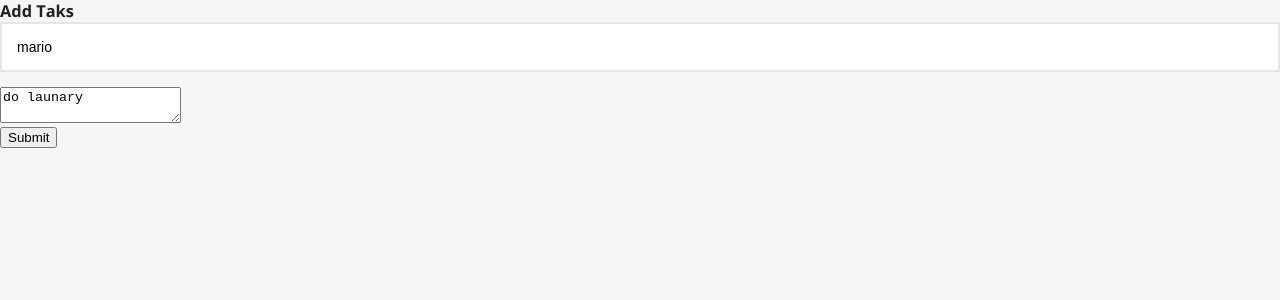
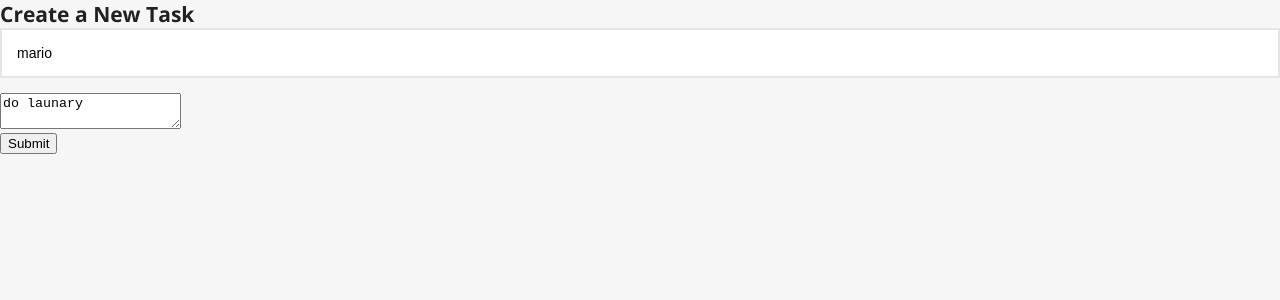
Before and after one commit to Abelmalu/Medhanit_toddo, a React (Vite) app in the folder react/: page /add in a window 1280 px wide. Shown: the top 300 px of the page. Built offline with nearby package versions, Linux system fonts and the light colour scheme.

Commit message:
tasks can be created form the frontend

```diff
--- a/react/src/App.jsx
+++ b/react/src/App.jsx
@@ -1,64 +1,34 @@
-import { useState } from 'react'
+import { BrowserRouter as Router, Routes, Route } from 'react-router-dom';
+import CreateTask from './create'
+import Login from './views/login'
 
 
 
 function App() {
-    // let name = 'mario'
-    const [title,setTitle] = useState('mario')
-    const [description,setDescription] = useState('do launary')
-    const create = ()=>{
-
-
-
-
-
-
-    }
-
-    const handleSubmit = (e)=>{
-        e.preventDefault();
-        const task = {
-            title,description
-        }
-        console.log(task)
-        fetch('http://127.0.0.1:8000/api/create/todo',{
-            method:'POST',
-            headers:{"Content-Type": "application/json"},
-            body:JSON.stringify(task)
-        }).then(response => {
-                if (!response.ok) {
-                    throw new Error('Failed to create task');
-                }
-                return response.json(); // Parse the JSON response if successful
-            })
-            .then(data => {
-                console.log('New task added:', data);
-                // Reset form or display a success message, etc.
-            })
-            .catch(error => {
-                console.error(error);
-                setError(error.message); // Set error message if the request fails
-            });
-
-    }
-
 
 
 
   return (
-   <div className="App">
-    <h3>Add Taks</h3>
 
-    <form onSubmit={handleSubmit}>
+    <Router>
+         <div className="App">
+            <div className="content">
 
-        <input type="text" value={title} onChange={(e)=> setTitle(e.target.value)} />
-        <textarea name="" id="" value={description} onChange={(e)=>setDescription(e.target.value)}></textarea> <br />
-        <button>Submit</button>
-    </form>
+                <Routes>
+                     <Route path="/add" element={<CreateTask />} />
+
+
+
+                </Routes>
+            </div>
 
 
 
    </div>
+
+
+    </Router>
+
   )
 }
 
--- /dev/null
+++ b/react/src/create.jsx
@@ -0,0 +1,67 @@
+import { useState } from 'react'
+
+
+const CreateTask = () => {
+
+     // let name = 'mario'
+    const [title,setTitle] = useState('mario')
+    const [description,setDescription] = useState('do launary')
+    const create = ()=>{
+
+
+
+
+
+
+    }
+
+    const handleSubmit = (e)=>{
+        e.preventDefault();
+        const task = {
+            title,description
+        }
+        console.log(task)
+        fetch('http://127.0.0.1:8000/api/create/todo',{
+            method:'POST',
+            headers:{"Content-Type": "application/json"},
+            body:JSON.stringify(task)
+        }).then(response => {
+                if (!response.ok) {
+                    throw new Error('Failed to create task');
+                }
+                return response.json(); // Parse the JSON response if successful
+            })
+            .then(data => {
+                console.log('New task added:', data);
+                // Reset form or display a success message, etc.
+            })
+            .catch(error => {
+                console.error(error);
+                setError(error.message); // Set error message if the request fails
+            });
+
+    }
+
+
+    return (
+        <div>
+            <h2>Create a New Task</h2>
+
+
+    <form onSubmit={handleSubmit}>
+
+        <input type="text" value={title} onChange={(e)=> setTitle(e.target.value)} />
+        <textarea name="" id="" value={description} onChange={(e)=>setDescription(e.target.value)}></textarea> <br />
+        <button>Submit</button>
+    </form>
+
+
+
+        </div>
+
+
+
+     );
+}
+
+export default CreateTask;
```
Also changed, not shown: react/src/router.jsx (+48 -48 lines), react/src/ListTask.jsx (added).
